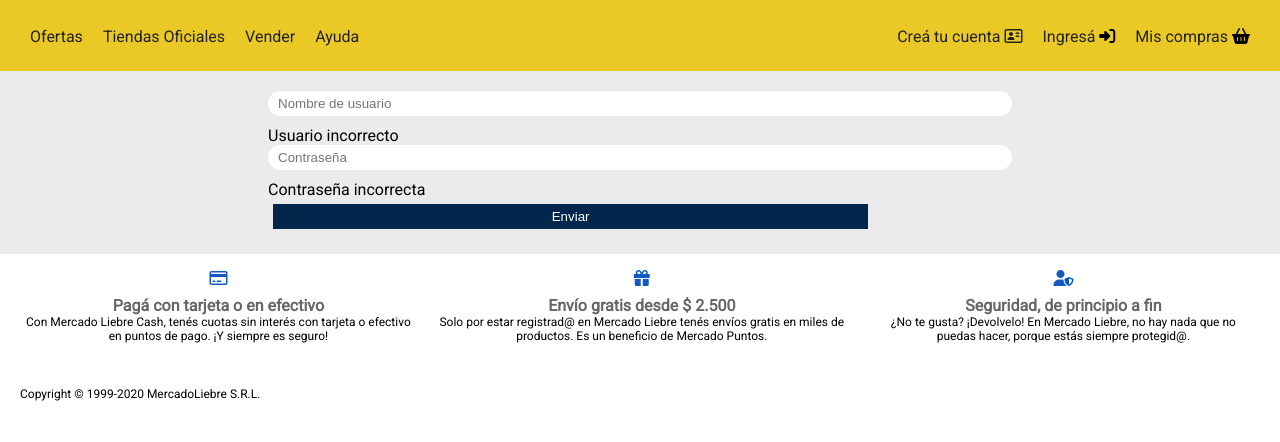
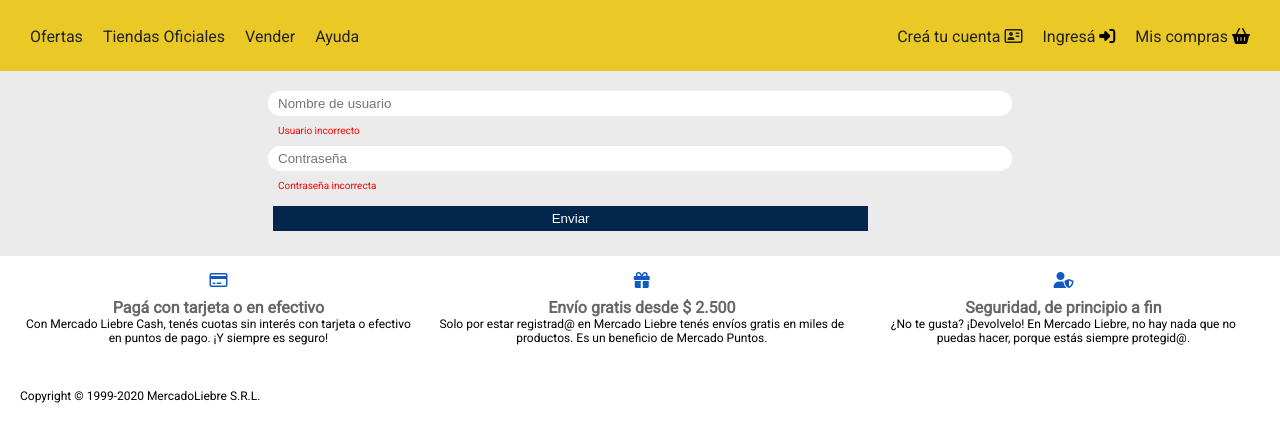
Before and after one commit to SoleSmith/mercadoLiebre-SoleSmith, a website: page views/login.html in a window 1280 px wide. Shown: the part 122-564 px from the top of the page. Drawn offline with Linux system fonts and the light colour scheme.

Commit message:
error massage styles

```diff
--- a/public/css/styles.css
+++ b/public/css/styles.css
@@ -140,7 +140,7 @@
   font-size: 16px;
 }
 
-/*Formularios registro*/
+/*Formularios registro y formulario login */
 
 .formulario-registro {
   width: 60%;
@@ -150,6 +150,7 @@
 .formulario-registro p{
   width: 100%;
   text-align: center;
+  padding: 5px 0px;
 }
 
 .formulario-registro label{
@@ -263,6 +264,29 @@
   flex-wrap: wrap;
   display: flex;
 }
+
+/*Formulario registro y login -Errores*/
+
+.error{
+  display: none;
+  font-size: 10px;
+
+}
+
+input:invalid{
+  border-color: red;
+}
+
+input:invalid + .error{
+  display: block;
+  color:red;
+  padding: 5px 10px;
+  margin-bottom: 10px;
+  line-height: 0%;
+}
+
+
+
 
 /*main products Ulitmas visitas-Ofertas*/
 section {
```
